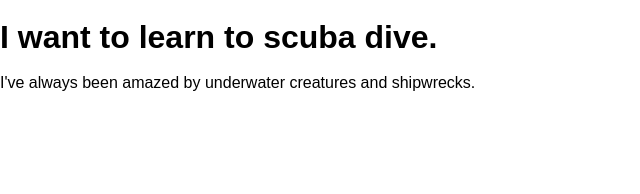
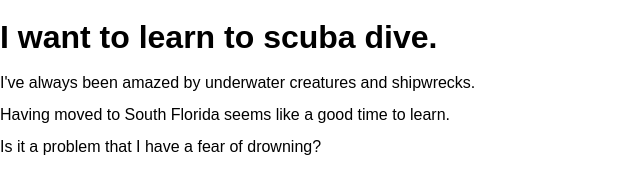
Before and after one commit to aperniciaro/my-hobbies, a website: page public/index.html in a window 1280 px wide. Shown: the whole page, without its empty margins (0-640 px from the left). Drawn offline with Linux system fonts and the light colour scheme.

Commit message:
Added addtional paragraphs

```diff
--- a/public/index.html
+++ b/public/index.html
@@ -10,5 +10,7 @@
   <body>
     <h1 class='hello-world'>I want to learn to scuba dive.</h1>
     <P>I've always been amazed by underwater creatures and shipwrecks.</P>
+    <p>Having moved to South Florida seems like a good time to learn.</p>
+    <p>Is it a problem that I have a fear of drowning?</p>
   </body>
 </html>
```
